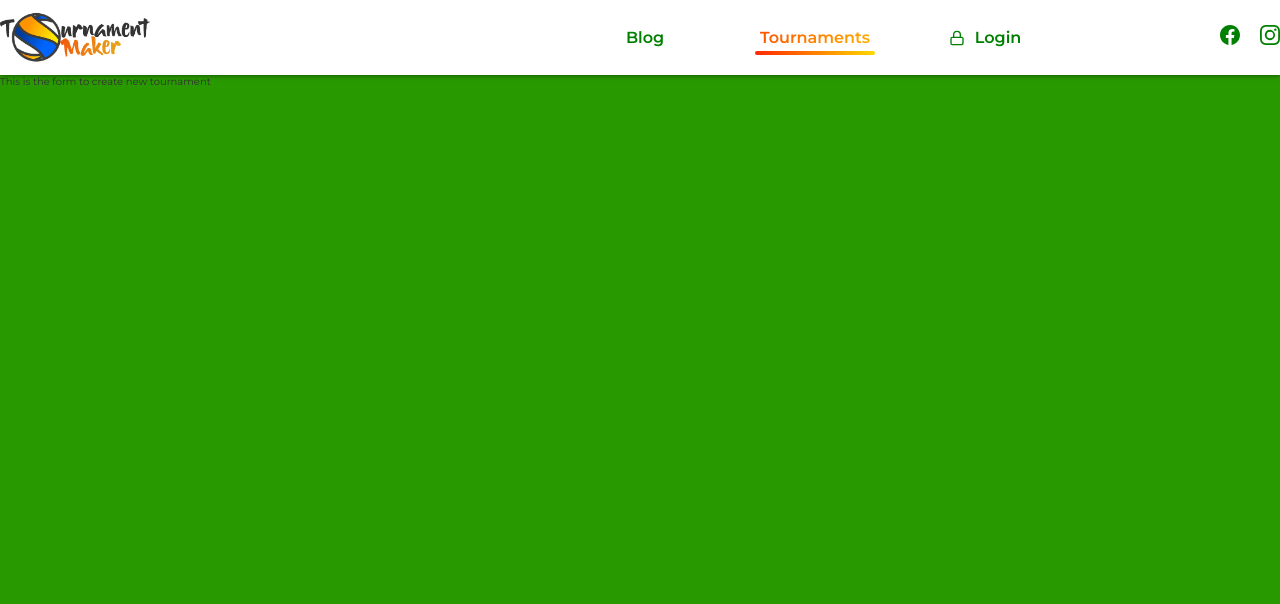
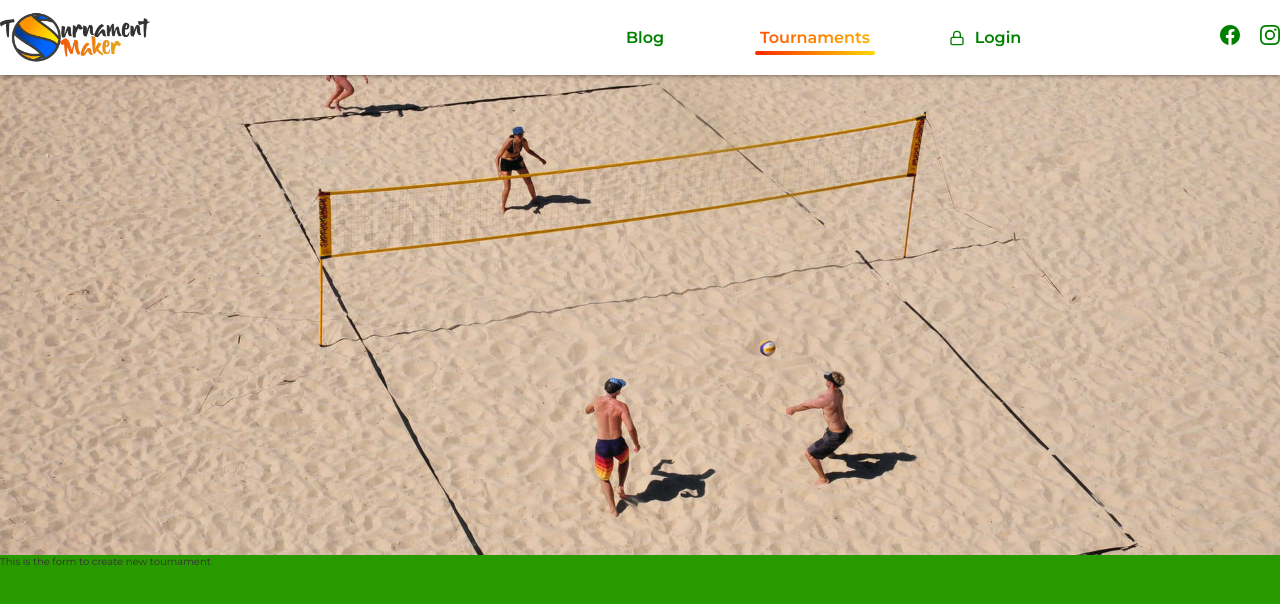
Before and after one commit to obrebskim/Tournament-maker-front, a React (Create React App) app: page /tournaments/create in a window 1280 px wide. Shown: the top 604 px of the page. Built offline with nearby package versions, Linux system fonts and the light colour scheme.

Commit message:
Creating Hero component, adding image to Hero Component

```diff
--- a/src/App.tsx
+++ b/src/App.tsx
@@ -9,11 +9,13 @@ import Tournament from './components/Tournaments/Tournament';
 import Tournaments from './components/Tournaments/Tournaments';
 import Main from './views/pages/Main';
 import Navigation from './components/Navigation/Navigation';
+import Hero from './components/Hero/Hero';
 
 function App() {
   return (
     <BrowserRouter>
       <Navigation />
+      <Hero />
       <Routes>
         <Route path='/' element={<Main />} />
         <Route path='/tournaments' element={<Tournaments />} />
--- /dev/null
+++ b/src/components/Hero/Hero.tsx
@@ -0,0 +1,18 @@
+import React from 'react'
+import styled from 'styled-components'
+import HeroImg from '../../assets/beach_volley_hero.jpg'
+
+export default function Hero() {
+    return (
+        <Container style={{ backgroundImage: `url(${HeroImg})` }}>
+
+        </Container>
+    )
+}
+
+const Container = styled.div`
+    height: 60vh;
+    background-repeat: no-repeat;
+    background-position: center center;
+    background-size: cover;
+`
```
